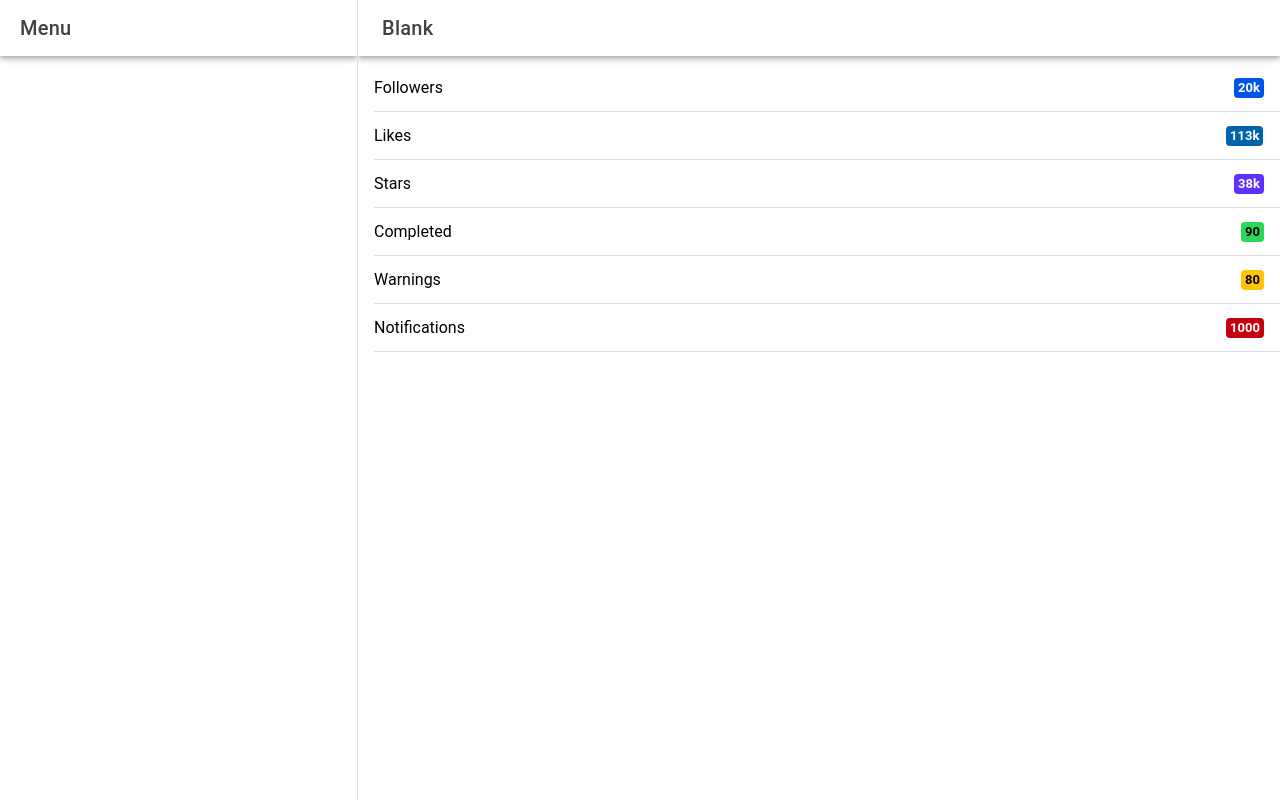
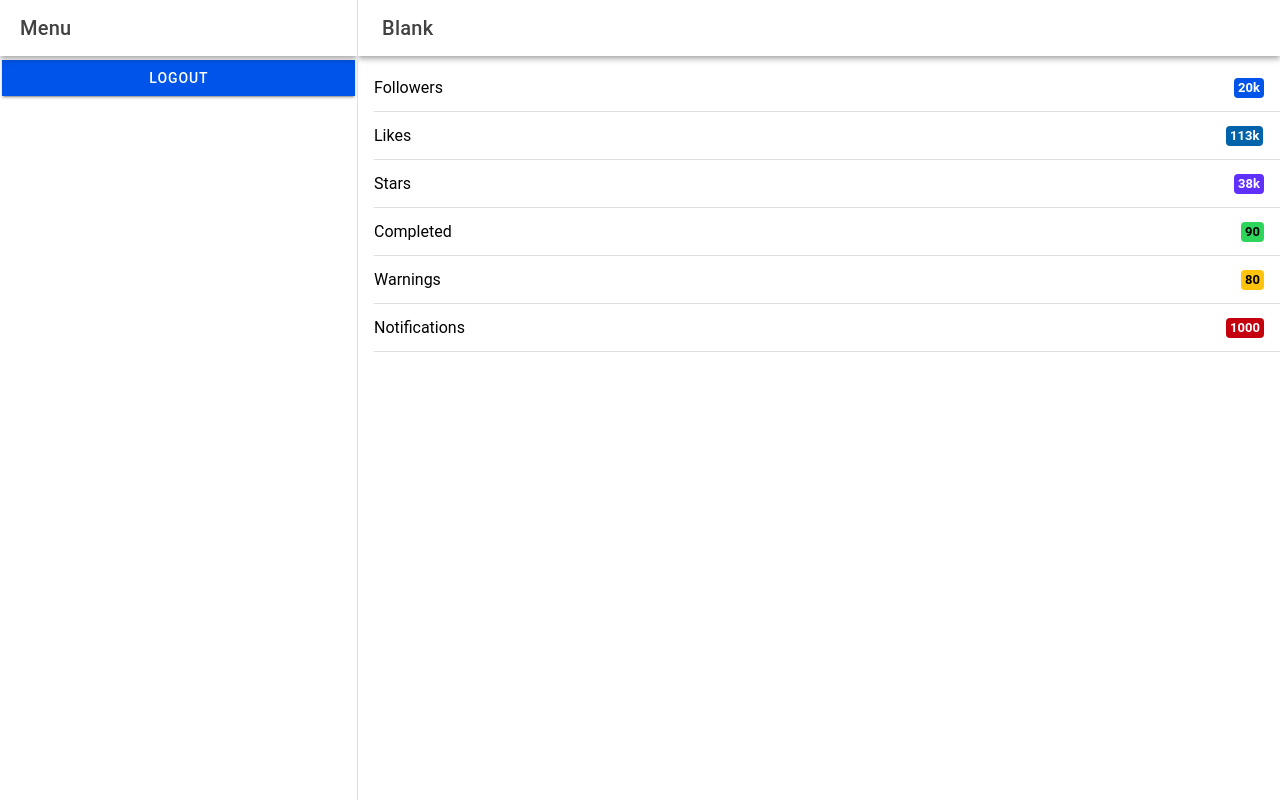
Before and after one commit to ALMERAJARAMILLO/it35c-mobile, a React (Vite) app: page /app/home in a window 1280 px wide. Built offline with nearby package versions, Linux system fonts and the light colour scheme.

Commit message:
add splitpane

```diff
--- a/src/pages/Menu.tsx
+++ b/src/pages/Menu.tsx
@@ -1,4 +1,4 @@
-import { IonContent, IonHeader, IonItem, IonMenu, IonPage, IonRouterOutlet, IonSplitPane, IonTitle, IonToolbar, IonIcon, IonMenuToggle } from '@ionic/react';
+import { IonContent, IonHeader, IonItem, IonMenu, IonPage, IonRouterOutlet, IonSplitPane, IonTitle, IonToolbar, IonIcon, IonMenuToggle, IonButton } from '@ionic/react';
 import Home from './Home';
 import { Redirect, Route } from 'react-router';
 import { homeOutline, informationOutline, settingsOutline } from 'ionicons/icons'
@@ -36,6 +36,11 @@ const Menu: React.FC =()=>{
                   </IonMenuToggle>
                 ))}
 
+                 <IonButton routerLink="/" routerDirection="back" expand="full">
+                            Logout
+
+                        </IonButton>
+
               </IonContent>
 
            </IonMenu>
```
